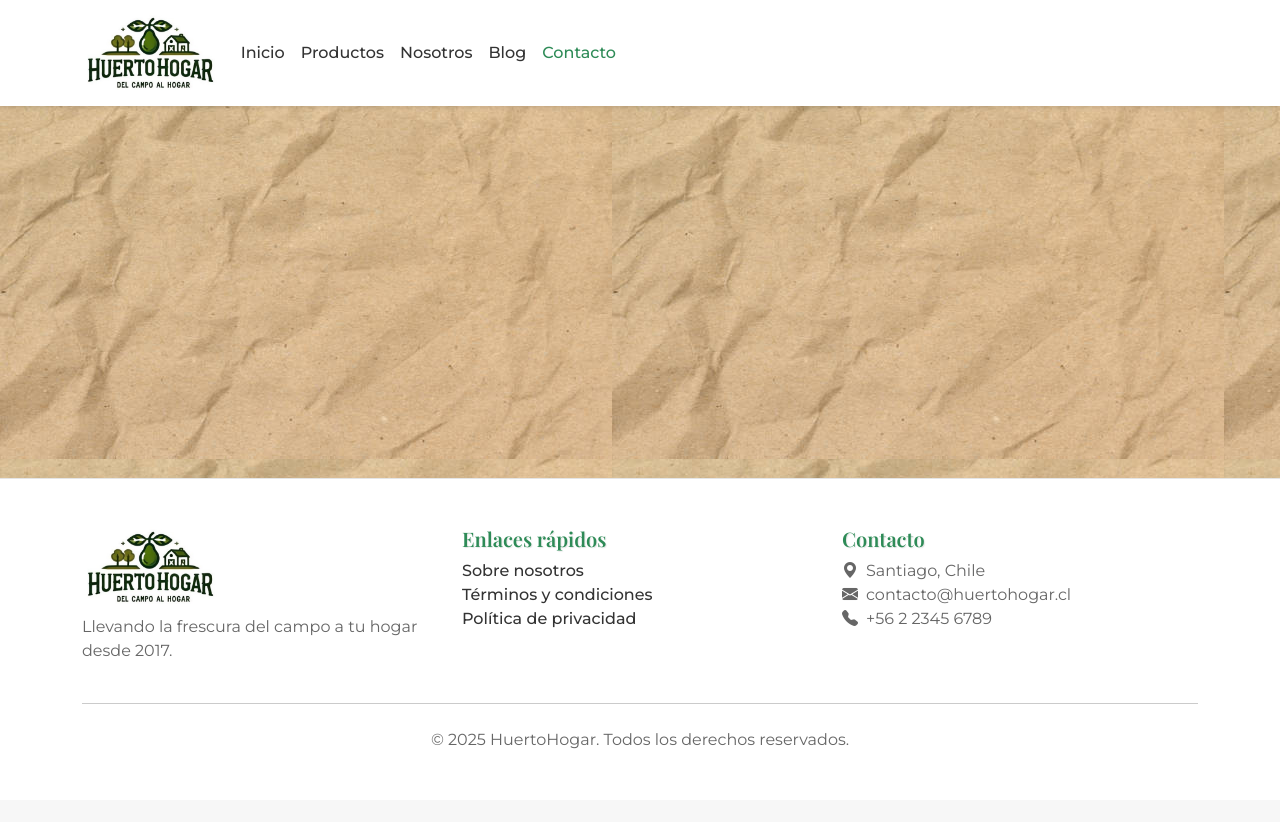
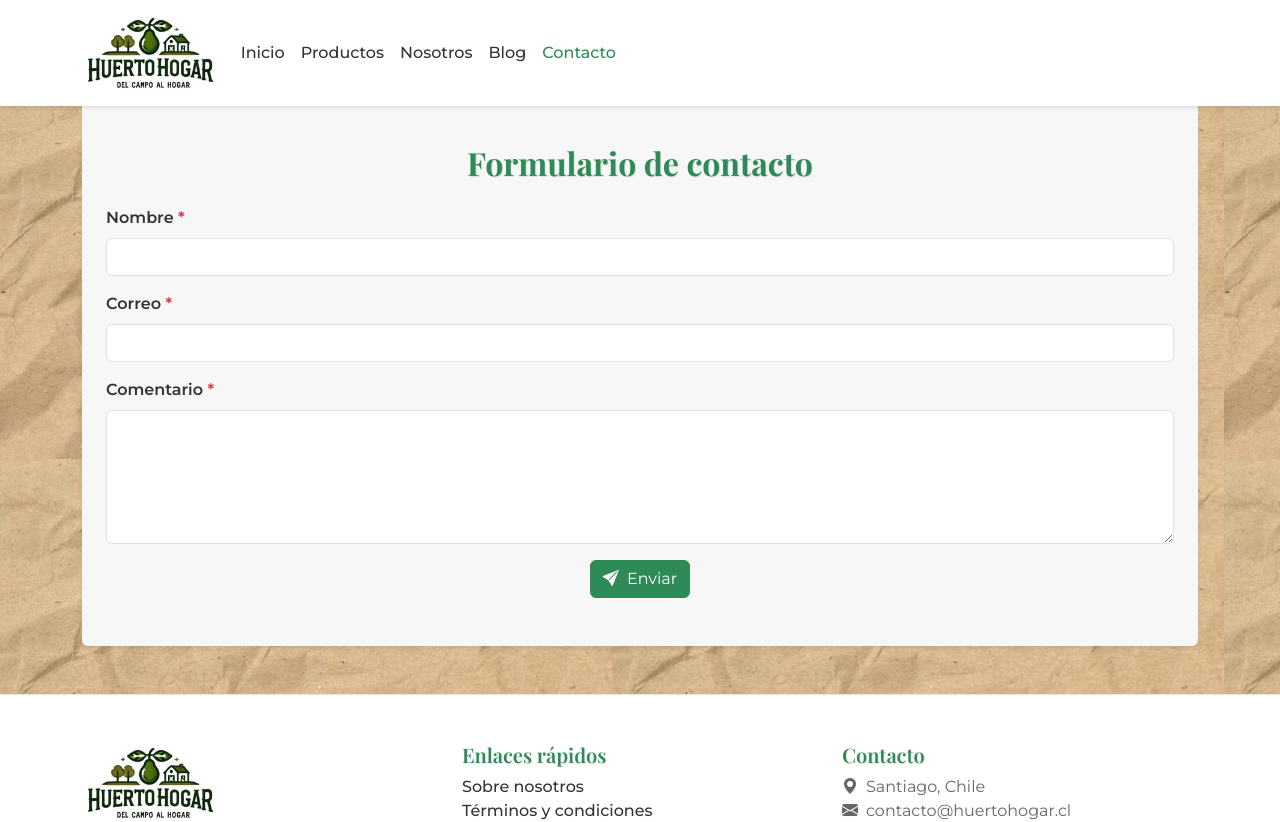
Before and after one commit to OmarNietoc/HuertoHogarReact, a React (Vite) app: page /contacto in a window 1280 px wide. Shown: the top 822 px of the page. Before the commit the page ends 800 px from the top, so only its background shows below. Built offline with nearby package versions, Linux system fonts and the light colour scheme.

Commit message:
Se agrega formulario de contacto, carpeta utils con validadores reutilizables y hook useForm reutilizable

```diff
--- a/src/App.jsx
+++ b/src/App.jsx
@@ -13,6 +13,7 @@ import Footer from './pages/Footer'
 import DetalleProducto from './pages/DetalleProducto'
 import Nosotros from './pages/Nosotros'
 import Blogs from './pages/Blogs'
+import Contacto from './pages/Contacto'
 
 function App() {
   const [count, setCount] = useState(0)
@@ -28,6 +29,7 @@ function App() {
           <Route path="/productos/:id" element={<DetalleProducto />} />
           <Route path='/nosotros' element={<Nosotros />} />
           <Route path='/blogs' element ={<Blogs />} />
+          <Route path='/contacto' element ={<Contacto />} />
         </Routes>
       </main>
 
--- /dev/null
+++ b/src/hooks/useForm.js
@@ -0,0 +1,36 @@
+// src/hooks/useForm.js
+import { useState } from "react";
+
+export default function useForm(initialValues, validate, onSubmit) {
+  const [values, setValues] = useState(initialValues);
+  const [errors, setErrors] = useState({});
+
+  // Maneja cambio en inputs
+  const handleChange = (e) => {
+    const { name, value } = e.target;
+    setValues({ ...values, [name]: value });
+
+    // Validación inmediata (opcional, para mostrar error al escribir)
+    if (validate) {
+      setErrors((prev) => ({ ...prev, [name]: validate({ ...values, [name]: value })[name] }));
+    }
+  };
+
+  // Maneja submit del form
+  const handleSubmit = (e) => {
+    e.preventDefault();
+    if (!validate) return onSubmit(values);
+
+    const validationErrors = validate(values);
+    setErrors(validationErrors);
+
+    // Revisamos si hay algún error
+    const hayErrores = Object.values(validationErrors).some((error) => error);
+    if (!hayErrores) {
+      onSubmit(values);
+      setValues(initialValues); // reset opcional
+    }
+  };
+
+  return { values, errors, handleChange, handleSubmit };
+}
--- /dev/null
+++ b/src/pages/Contacto.jsx
@@ -0,0 +1,116 @@
+// src/pages/Contacto.jsx
+import { useState } from "react";
+import useForm from "../hooks/useForm";
+import {
+  validarNombre,
+  validarCorreo,
+  validarComentario,
+} from "../utils/validators";
+import "../styles/Contacto.css";
+
+export default function Contacto() {
+  const [mensajeExito, setMensajeExito] = useState("");
+
+  const initialValues = {
+    nombre: "",
+    correo: "",
+    comentario: "",
+  };
+
+  // Función de validación modular para este formulario
+  const validate = (values) => {
+    return {
+      nombre: validarNombre(values.nombre),
+      correo: validarCorreo(values.correo),
+      comentario: validarComentario(values.comentario),
+    };
+  };
+
+  const onSubmit = (values) => {
+    console.log("Formulario enviado:", values);
+    setMensajeExito("✅ Gracias por tu mensaje, te responderemos pronto.");
+  };
+
+  const { values, errors, handleChange, handleSubmit } = useForm(
+    initialValues,
+    validate,
+    onSubmit
+  );
+
+  return (
+    <section className="bg-light py-5 px-4 mt-5 rounded shadow-sm">
+      <h2 className="fw-bold text-primary mb-4 text-center">
+        Formulario de contacto
+      </h2>
+
+      <form onSubmit={handleSubmit} noValidate>
+        {/* Nombre */}
+        <div className="mb-3">
+          <label htmlFor="nombre" className="form-label fw-semibold">
+            Nombre <span className="text-danger">*</span>
+          </label>
+          <input
+            type="text"
+            className={`form-control ${errors.nombre ? "is-invalid" : ""}`}
+            id="nombre"
+            name="nombre"
+            maxLength={100}
+            value={values.nombre}
+            onChange={handleChange}
+          />
+          {errors.nombre && (
+            <div className="invalid-feedback">{errors.nombre}</div>
+          )}
+        </div>
+
+        {/* Correo */}
+        <div className="mb-3">
+          <label htmlFor="correo" className="form-label fw-semibold">
+            Correo <span className="text-danger">*</span>
+          </label>
+          <input
+            type="email"
+            className={`form-control ${errors.correo ? "is-invalid" : ""}`}
+            id="correo"
+            name="correo"
+            maxLength={100}
+            value={values.correo}
+            onChange={handleChange}
+          />
+          {errors.correo && (
+            <div className="invalid-feedback">{errors.correo}</div>
+          )}
+        </div>
+
+        {/* Comentario */}
+        <div className="mb-3">
+          <label htmlFor="comentario" className="form-label fw-semibold">
+            Comentario <span className="text-danger">*</span>
+          </label>
+          <textarea
+            className={`form-control ${errors.comentario ? "is-invalid" : ""}`}
+            id="comentario"
+            name="comentario"
+            rows={5}
+            maxLength={500}
+            value={values.comentario}
+            onChange={handleChange}
+          />
+          {errors.comentario && (
+            <div className="invalid-feedback">{errors.comentario}</div>
+          )}
+        </div>
+
+        <div className="text-center">
+          <button type="submit" className="btn btn-primary">
+            <i className="bi bi-send-fill me-1"></i> Enviar
+          </button>
+        </div>
+
+        {mensajeExito && (
+          <p className="text-success text-center mt-3">{mensajeExito}</p>
+        )}
+      </form>
+    </section>
+  );
+}
--- /dev/null
+++ b/src/utils/validators.jsx
@@ -0,0 +1,37 @@
+// src/utils/validators.js
+
+export const validarNombre = (valor) => {
+  if (!valor.trim() || valor.length > 20 || valor.length < 3) {
+    return "El nombre es requerido y debe contener entre 3 y 20 caracteres.";
+  }
+  return "";
+};
+
+export const validarCorreo = (valor) => {
+  const regex = /^[a-zA-Z0-9._%+-]+@(duoc\.cl|profesor\.duoc\.cl|gmail\.com)$/;
+  if (!regex.test(valor)) {
+    return "Correo inválido. Solo se permiten @duoc.cl, @profesor.duoc.cl y @gmail.com.";
+  }
+  return "";
+};
+
+export const validarComentario = (valor) => {
+  if (!valor.trim() || valor.length > 500) {
+    return "El comentario es requerido y no puede superar los 500 caracteres.";
+  }
+  return "";
+};
+
+export const validarPassword = (valor) => {
+  if (!valor || valor.length < 6) {
+    return "La contraseña debe tener al menos 6 caracteres.";
+  }
+  return "";
+};
+
+export const validarUsuario = (valor) => {
+  if (!valor.trim()) {
+    return "El usuario es obligatorio.";
+  }
+  return "";
+};
```
